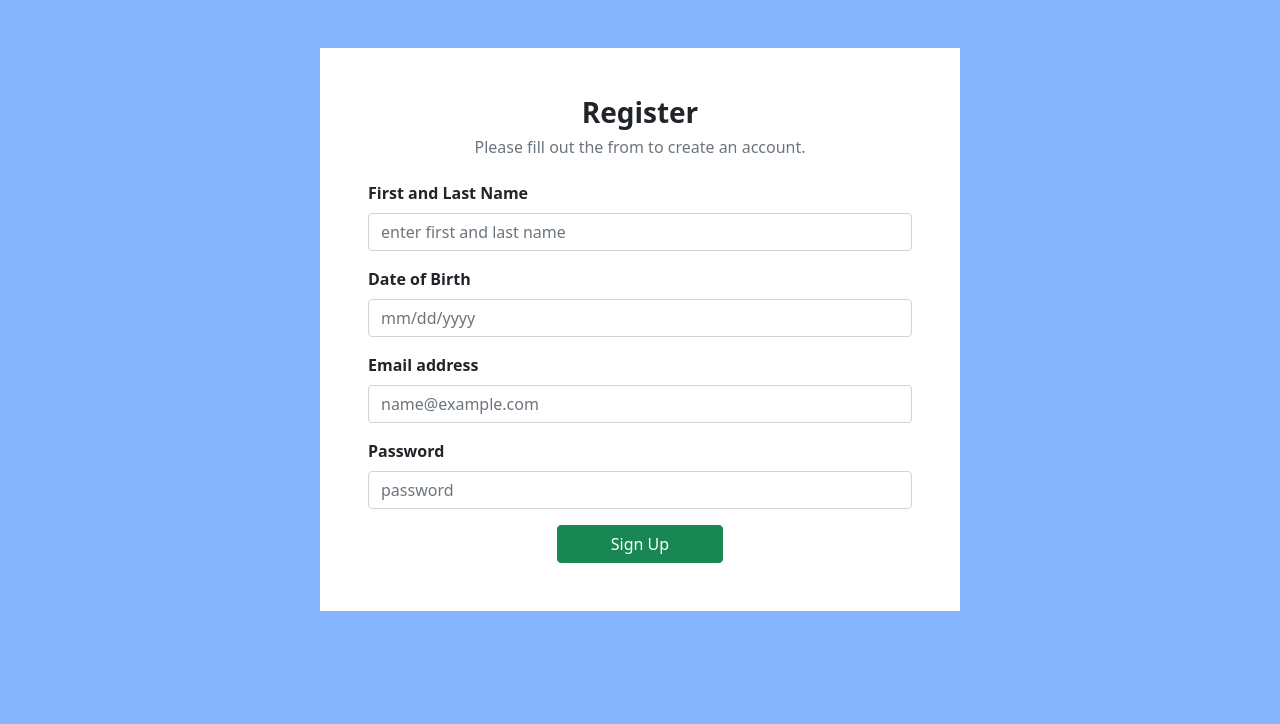
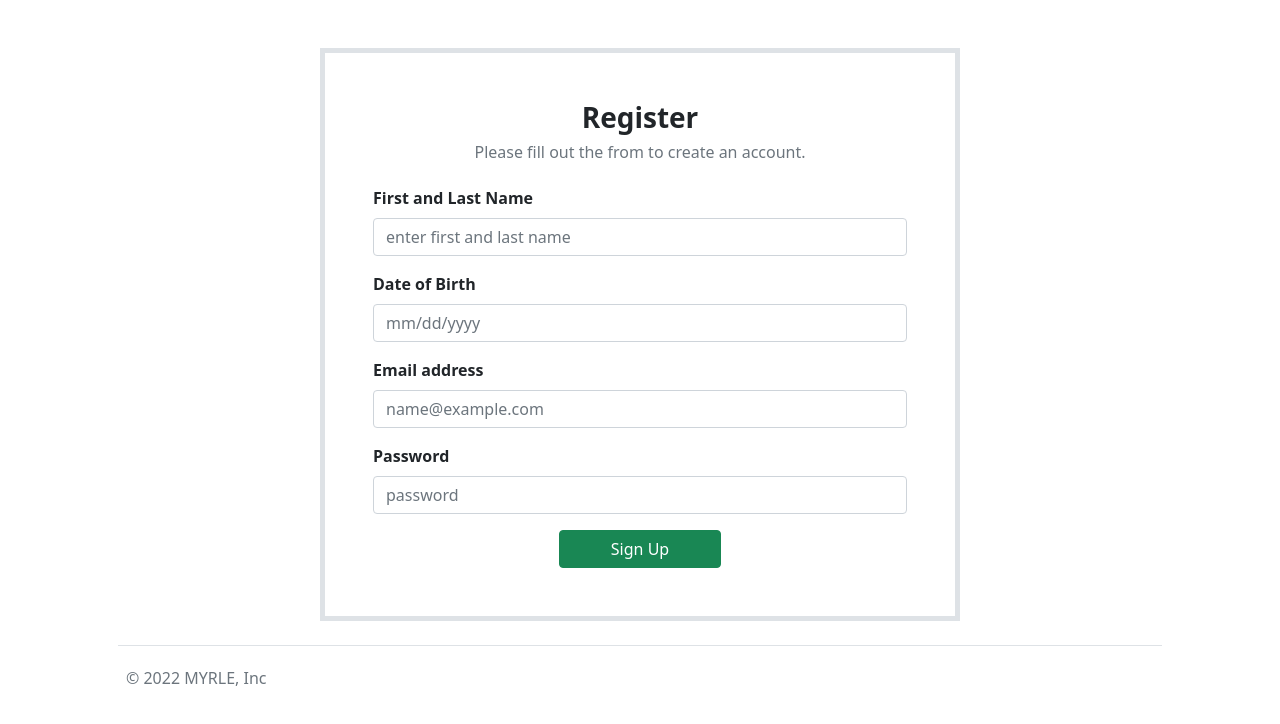
Before and after one commit to manuelcastroFau/Myrle, a website: page register.html in a window 1280 px wide. Drawn offline with nearby package versions, Linux system fonts and the light colour scheme.

Commit message:
updated register

```diff
--- a/register.html
+++ b/register.html
@@ -1,4 +1,5 @@
 <!DOCTYPE html>
+<html lang="en">
 
 <head>
     <link href="https://cdn.jsdelivr.net/npm/bootstrap@5.1.3/dist/css/bootstrap.min.css" rel="stylesheet" integrity="sha384-1BmE4kWBq78iYhFldvKuhfTAU6auU8tT94WrHftjDbrCEXSU1oBoqyl2QvZ6jIW3" crossorigin="anonymous">
@@ -8,10 +9,9 @@
 
 <!--- New account form-->
 
-<body class="bg-primary bg-opacity-50">
-
+<body>
     <!--- Outside container-->
-    <div class=" container bg-white bg-opacity-100 p-5 mt-5 w-50 h-100 ">
+    <div class=" container bg-white bg-opacity-100 p-5 mt-5 w-50 h-100 border border-muted border-5">
         <div>
             <h3 class="text-center fw-bold ">Register</h3>
             <h6 class="text-muted fw-normal pb-3 text-center ">Please fill out the from to create an account.</h6>
@@ -32,10 +32,34 @@
                     <label for="inputPassword " class="form-label ">Password</label>
                     <input type="password " class="form-control " id="inputPassword " placeholder="password ">
                 </div>
-                <div class="d-grid gap-2 col-4 mx-auto "><a href="# " class="btn btn-success " role="button " data-bs-toggle="button ">Sign Up</a>
+                <div class="d-grid gap-2 col-4 mx-auto "><a href="#" class="btn btn-success " role="button" data-bs-toggle="button ">Sign Up</a>
                 </div>
             </div>
         </div>
     </div>
 
+
+    <!-- Footer Section -->
+
+    <div class="container px-5">
+        <footer class="d-flex flex-wrap justify-content-between align-items-center py-3 my-4 border-top">
+            <div class="col-md-4 d-flex align-items-center">
+                <a href="/" class="mb-3 me-2 mb-md-0 text-muted  text-decoration-none lh-1">
+                    <!-- <svg class="bi" width="30" height="24"><use xlink:href="#bootstrap"></use></svg> -->
+                </a>
+                <span class="text-muted text-primary">© 2022 MYRLE, Inc</span>
+            </div>
+
+            <ul class="nav col-md-4 justify-content-end list-unstyled d-flex py-1 px-1">
+                <!-- <li class="ms-3"><a class="text-muted " href="#"><svg class="bi" width="24" height="24"><use xlink:href="#twitter"></use></svg></a></li>
+            <li class="ms-3"><a class="text-muted" href="#"><svg class="bi" width="24" height="24"><use xlink:href="#instagram"></use></svg></a></li>
+            <li class="ms-3"><a class="text-muted" href="#"><svg class="bi" width="24" height="24"><use xlink:href="#facebook"></use></svg></a></li> -->
+                <a href="https://twitter.com/" target="_blank"><i class="fa fa-twitter fa-2x text-primary px-2" aria-hidden="true"></i></a>
+                <a href="https://www.instagram.com/" target="_blank"><i class="fa fa-instagram fa-2x text-primary px-2" aria-hidden="true"></i></a>
+                <a href="https://www.facebook.com/" target="_blank"><i class="fa fa-facebook-official fa-2x text-primary  px-2" aria-hidden="true"></i></a>
+            </ul>
+        </footer>
+    </div>
 </body>
+
+</html>
```
